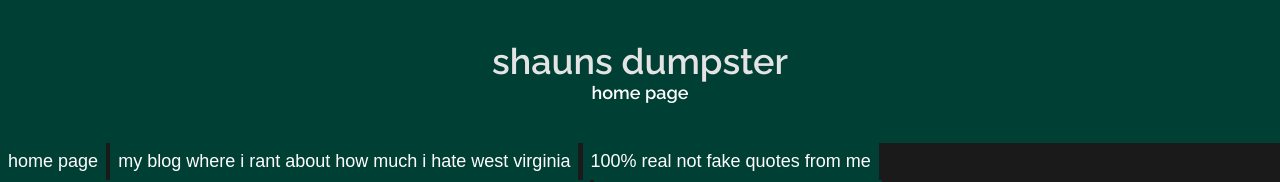
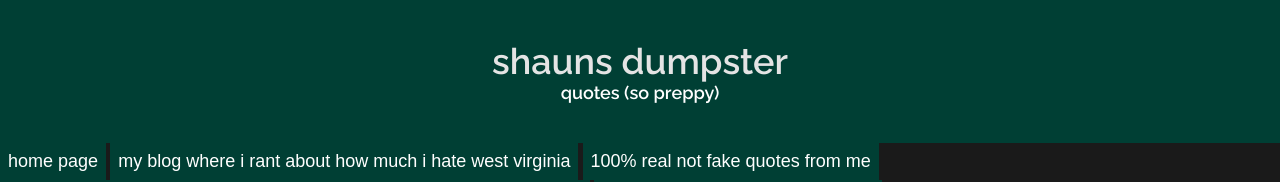
Before and after one commit to ernie0007alt/ernie0007alt.github.io, a plain HTML site: page quotes.html in a window 1280 px wide. Shown: the top 182 px of the page. Drawn offline with Linux system fonts and the light colour scheme.

Commit message:
Update quotes.html

```diff
--- a/quotes.html
+++ b/quotes.html
@@ -119,7 +119,7 @@
 
     <header>
         <h1>shauns dumpster</h1>
-        <h5>home page</h5>
+        <h5>quotes (so preppy)</h5>
     </header>
 
     <div class="topnav">
```
